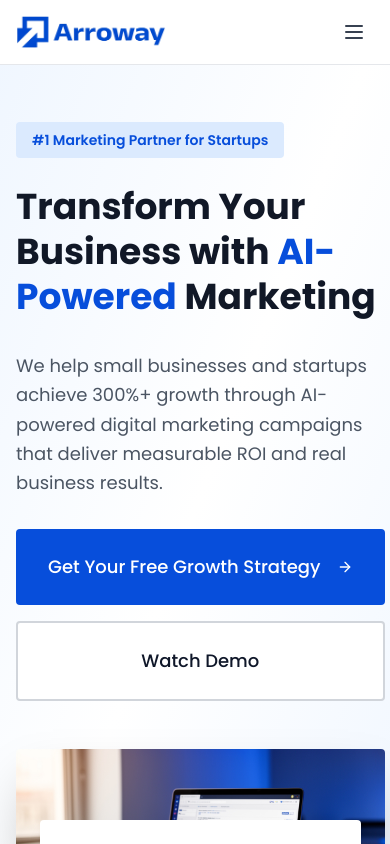
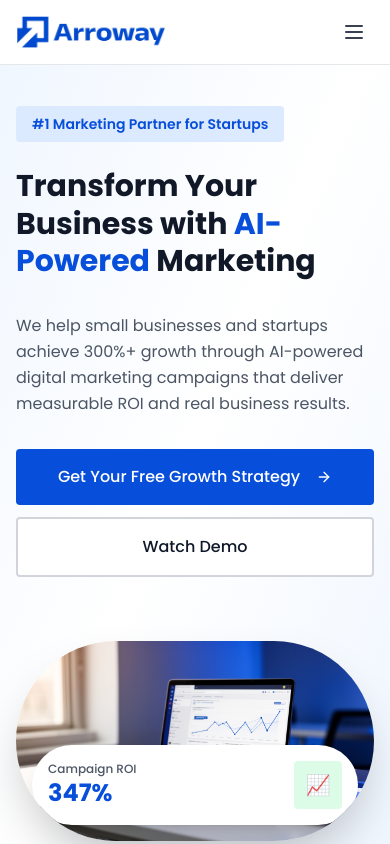
Before and after one commit to arrowaydigital/Arroway, a React (Vite) app: page / in a window 390 px wide. Shown: the top 844 px of the page. Built offline with nearby package versions, Linux system fonts and the light colour scheme.

Commit message:
Update HeroSection.tsx

```diff
--- a/src/components/features/HeroSection.tsx
+++ b/src/components/features/HeroSection.tsx
@@ -6,12 +6,12 @@ import { motion } from "framer-motion";
 
 export function HeroSection() {
   return (
-    <section className="relative pt-20 sm:pt-24 pb-16 sm:pb-20 overflow-hidden">
+    <section className="relative pt-16 sm:pt-20 md:pt-24 pb-12 sm:pb-16 md:pb-20 overflow-hidden">
       {/* Background gradient */}
       <div className="absolute inset-0 bg-gradient-to-br from-blue-50 via-white to-blue-50 -z-10" />
 
       <div className="container mx-auto px-4 sm:px-6 lg:px-8">
-        <div className="grid lg:grid-cols-2 gap-12 items-center">
+        <div className="grid grid-cols-1 lg:grid-cols-2 gap-8 md:gap-12 items-center">
           {/* Left Content */}
           <motion.div
             initial={{ opacity: 0, x: -30 }}
@@ -36,7 +36,7 @@ export function HeroSection() {
               initial={{ opacity: 0, y: 20 }}
               animate={{ opacity: 1, y: 0 }}
               transition={{ delay: 0.3, duration: 0.5 }}
-              className="text-4xl sm:text-5xl lg:text-6xl font-bold text-gray-900 leading-tight"
+              className="text-3xl sm:text-4xl md:text-5xl lg:text-6xl font-bold text-gray-900 leading-tight"
             >
               Transform Your Business with{" "}
               <span className="text-[#074edb]">AI-Powered</span> Marketing
@@ -46,7 +46,7 @@ export function HeroSection() {
               initial={{ opacity: 0, y: 20 }}
               animate={{ opacity: 1, y: 0 }}
               transition={{ delay: 0.4, duration: 0.5 }}
-              className="text-lg sm:text-xl text-gray-600 leading-relaxed"
+              className="text-base sm:text-lg md:text-xl text-gray-600 leading-relaxed"
             >
               We help small businesses and startups achieve 300%+ growth through AI-powered digital marketing campaigns that deliver measurable ROI and real business results.
             </motion.p>
@@ -55,13 +55,13 @@ export function HeroSection() {
               initial={{ opacity: 0, y: 20 }}
               animate={{ opacity: 1, y: 0 }}
               transition={{ delay: 0.5, duration: 0.5 }}
-              className="flex flex-col sm:flex-row gap-4"
+              className="flex flex-col sm:flex-row gap-3 md:gap-4"
             >
-              <Button className="bg-[#074edb] hover:bg-[#063db3] text-white px-8 py-6 text-lg h-auto">
+              <Button className="bg-[#074edb] hover:bg-[#063db3] text-white px-6 py-4 sm:px-8 sm:py-6 text-base sm:text-lg h-auto">
                 Get Your Free Growth Strategy
-                <ArrowRight className="ml-2 h-5 w-5" />
+                <ArrowRight className="ml-2 h-4 w-4 sm:h-5 sm:w-5" />
               </Button>
-              <Button variant="outline" className="border-2 border-gray-300 px-8 py-6 text-lg h-auto hover:border-[#074edb] hover:text-[#074edb]">
+              <Button variant="outline" className="border-2 border-gray-300 px-6 py-4 sm:px-8 sm:py-6 text-base sm:text-lg h-auto hover:border-[#074edb] hover:text-[#074edb]">
                 Watch Demo
               </Button>
             </motion.div>
@@ -72,9 +72,9 @@ export function HeroSection() {
             initial={{ opacity: 0, x: 30 }}
             animate={{ opacity: 1, x: 0 }}
             transition={{ duration: 0.6, delay: 0.3 }}
-            className="relative"
+            className="relative mt-8 lg:mt-0"
           >
-            <div className="relative rounded overflow-hidden shadow-2xl">
+            <div className="relative rounded-lg overflow-hidden shadow-2xl">
               <img
                 src={heroImage}
                 alt="Digital marketing analytics dashboard"
@@ -85,15 +85,15 @@ export function HeroSection() {
                 initial={{ opacity: 0, y: 20 }}
                 animate={{ opacity: 1, y: 0 }}
                 transition={{ delay: 0.8, duration: 0.5 }}
-                className="absolute bottom-6 left-6 right-6 bg-white rounded p-6 shadow-lg"
+                className="absolute bottom-4 left-4 right-4 sm:bottom-6 sm:left-6 sm:right-6 bg-white rounded-lg p-4 sm:p-6 shadow-lg"
               >
                 <div className="flex items-center justify-between">
                   <div>
-                    <div className="text-sm text-gray-600 font-medium">Campaign ROI</div>
-                    <div className="text-3xl font-bold text-[#074edb]">347%</div>
+                    <div className="text-xs sm:text-sm text-gray-600 font-medium">Campaign ROI</div>
+                    <div className="text-2xl sm:text-3xl font-bold text-[#074edb]">347%</div>
                   </div>
-                  <div className="w-16 h-16 rounded bg-green-100 flex items-center justify-center">
-                    <div className="text-2xl">📈</div>
+                  <div className="w-12 h-12 sm:w-16 sm:h-16 rounded bg-green-100 flex items-center justify-center">
+                    <div className="text-xl sm:text-2xl">📈</div>
                   </div>
                 </div>
               </motion.div>
```
